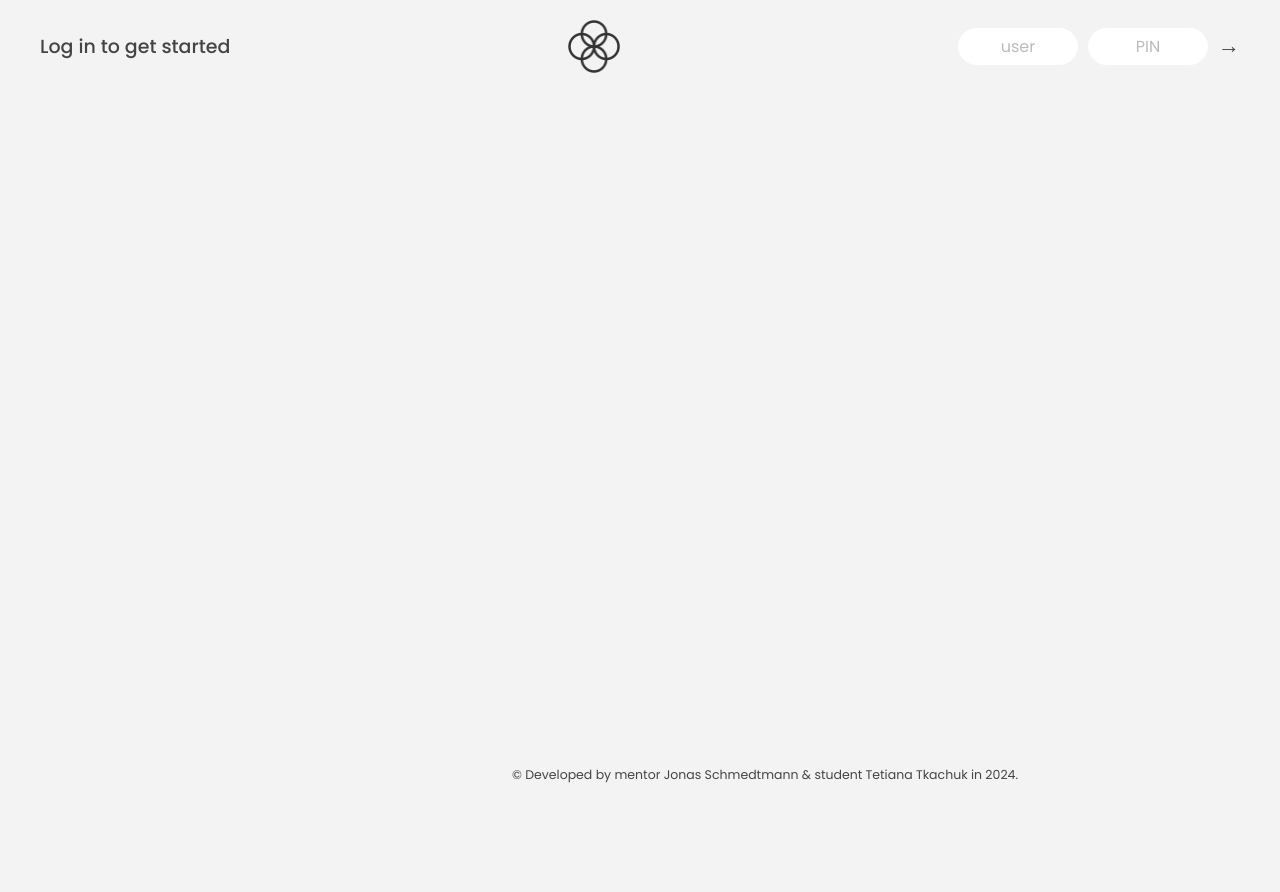
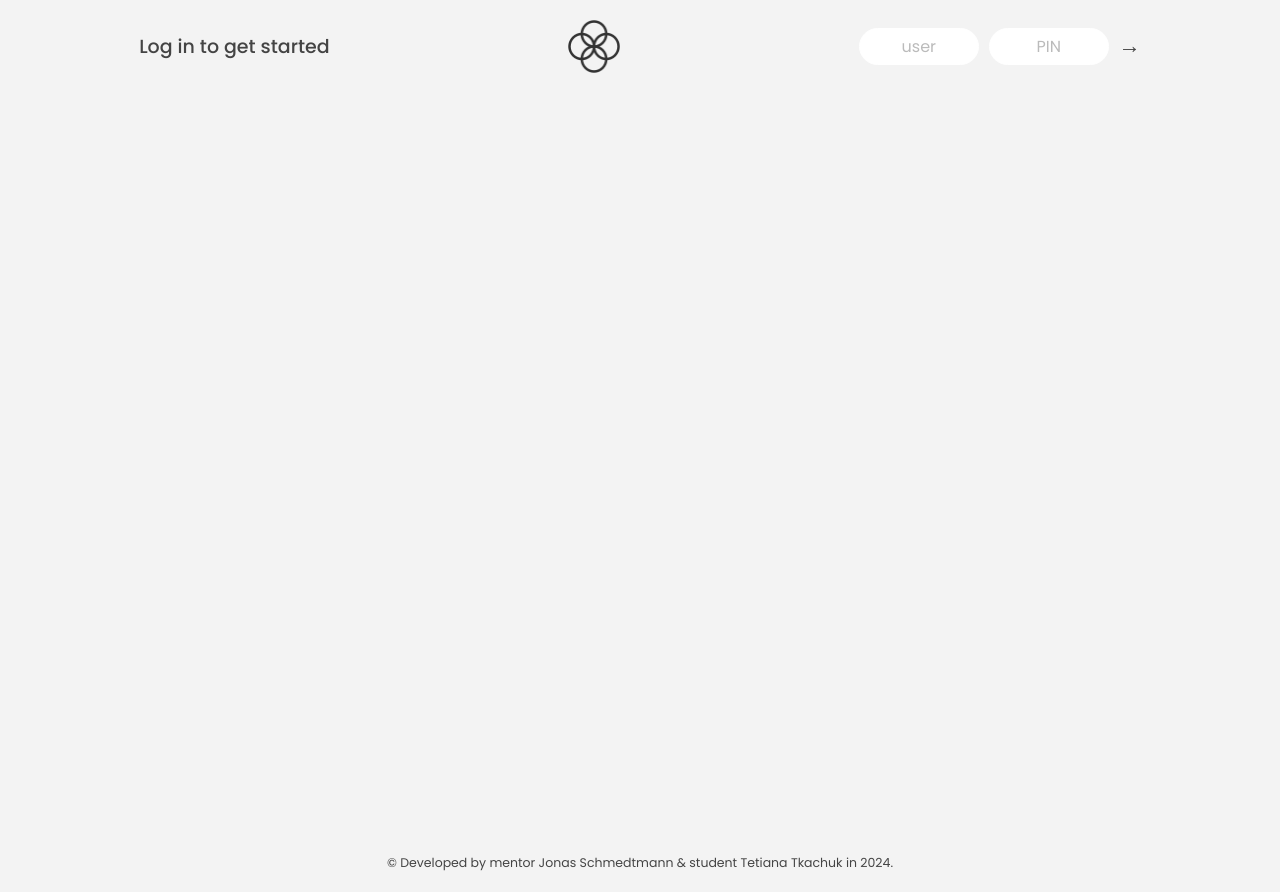
Before and after one commit to TetianaUMKA/bankist-project-udemy, a plain HTML site: page index.html in a window 1280 px wide. Before the commit the page ends 800 px from the top, so only its background shows below. Drawn offline with Linux system fonts and the light colour scheme.

Commit message:
Update style.css

```diff
--- a/style.css
+++ b/style.css
@@ -13,15 +13,21 @@ body {
   font-family: 'Poppins', sans-serif;
   color: #444;
   background-color: #f3f3f3;
+  padding: 0 2rem;
+}
+
+.container {
   height: 100vh;
-  padding: 2rem;
+  display: flex;
+  flex-direction: column;
+  gap: 40px;
 }
 
 nav {
   display: flex;
-  justify-content: space-between;
+  justify-content: space-around;
   align-items: center;
-  padding: 0 2rem;
+  padding: 2rem 0;
 }
 
 .welcome {
@@ -81,7 +87,7 @@ nav {
 .app {
   position: relative;
   max-width: 100rem;
-  margin: 4rem auto;
+  margin: 0 auto;
   display: grid;
   grid-template-columns: 4fr 3fr;
   grid-template-rows: auto repeat(3, 15rem) auto;
@@ -90,6 +96,7 @@ nav {
   /* NOTE This creates the fade in/out animation */
   opacity: 0;
   /* transition: all 1s; */
+  flex-grow: 1;
 }
 
 .balance {
@@ -291,9 +298,8 @@ h2 {
 }
 
 footer {
-  position: fixed;
-  bottom: 2%;
-  left: 40%;
+  padding: 2rem 0;
+  text-align: center;
 }
 
 .copyright {
```
